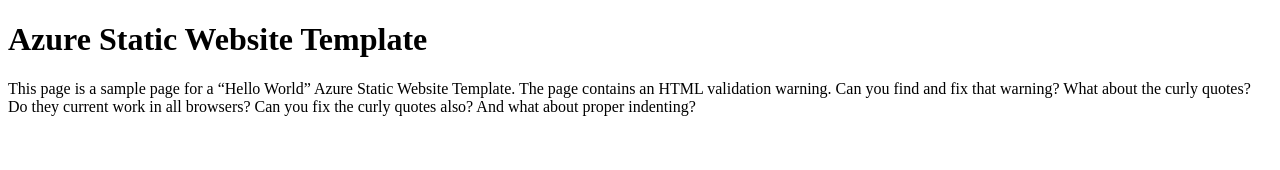
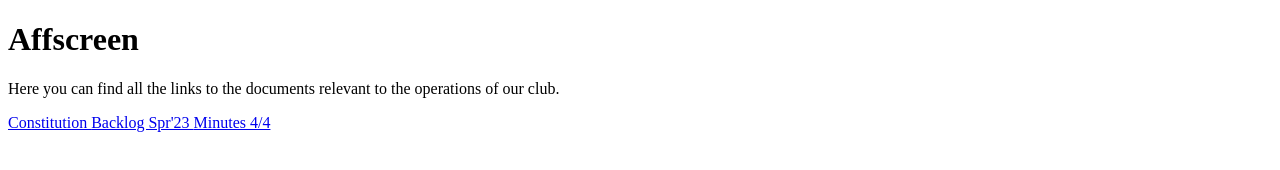
Before and after one commit to nathanLanger/tabletop-lewisu, a plain HTML site: page index.html in a window 1280 px wide. Drawn offline with Linux system fonts and the light colour scheme.

Commit message:
all the links

```diff
--- a/index.html
+++ b/index.html
@@ -1,12 +1,19 @@
 <!DOCTYPE html>
 <html>
 <head>
-<title>Hello World Azure Template</title>
+<title>Affscreen Executives Website</title>
 </head>
 <body>
-<h1>Azure Static Website Template</h1>
-<p>This page is a sample page for a “Hello World” Azure Static Website Template. The page contains an HTML validation warning.
-Can you find and fix that warning? What about the curly quotes? Do they current work in all browsers? Can you fix the curly
-quotes also? And what about proper indenting?</p>
+<h1>Affscreen</h1>
+<p>Here you can find all the links to the documents relevant to the operations of our club.</p>
+<a href = "https://docs.google.com/document/d/1cOpi937wNadEQMPadXnHxZWs1HRlf9zMvCQK63NQ80Q/edit#heading=h.4epmx5ein5ie">
+    Constitution
+</a>
+<a href = "https://docs.google.com/document/d/1Ob55X6JXnk5gPP8e8z2GiRvEM68ASlAciQeRahC-rGQ/edit">
+    Backlog Spr'23
+</a>
+<a href = "https://docs.google.com/document/d/1jO-UhRNDnSCJrg0e13MWGSB-FbJl3xhCnfm2F5XBvtA/edit">
+    Minutes 4/4
+</a>
 </body>
 </html>
```
